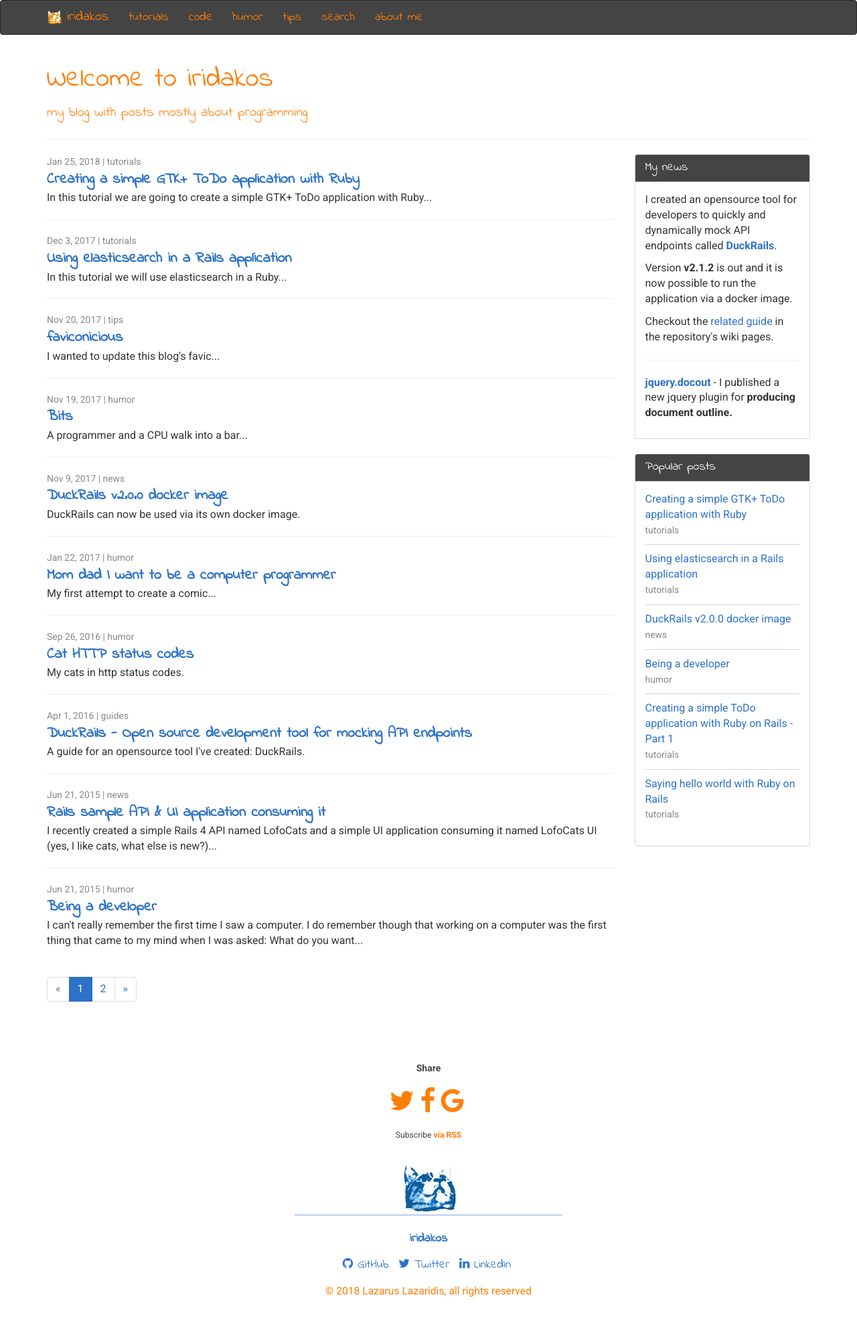
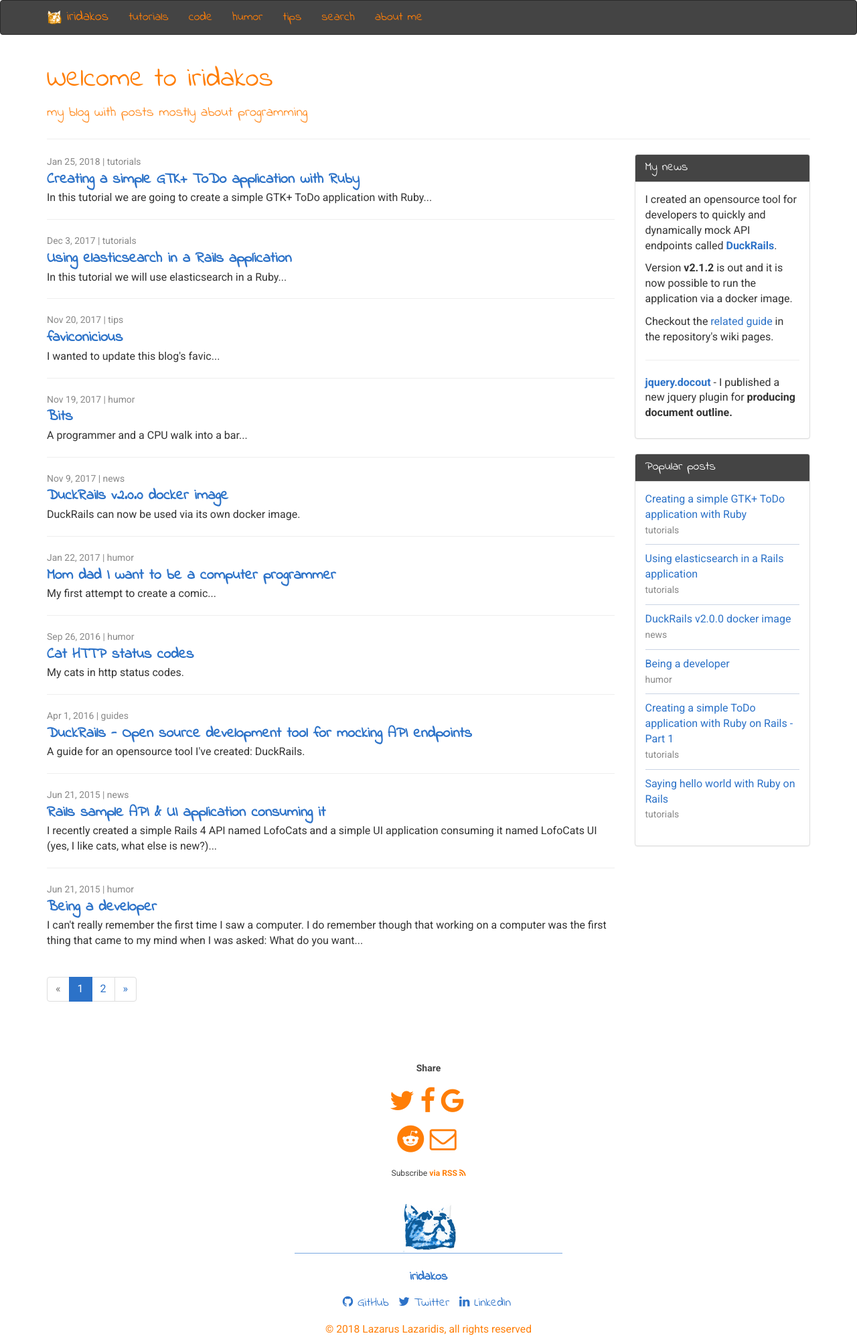
Before and after one commit to iridakos/iridakos.github.io, a Jekyll site: the page built from index.html, in a window 1280 px wide. Shown: the whole page at 67% size. Built offline with Jekyll 4.4.1, drawn with Linux system fonts in a browser that asks for light colours; nearby versions of some CDN libraries; the list of posts is cut into pages by our own code; comment, search, counter and statistics services are not loaded; before the commit the page ends 1949 px from its top, so only the background shows below that.

Commit message:
Update sharing options.

```diff
--- a/_includes/share-page.html
+++ b/_includes/share-page.html
@@ -7,9 +7,12 @@
         <a class="share-link ga-event-link" data-event-label="{{ page.title }}" data-event-category="Share to Twitter" data-event-action="click" href="https://twitter.com/intent/tweet?text={{ page.title }}&url={{ site.url }}{{ page.url }}&via={{ site.twitter_username }}&related={{ site.twitter_username }}" rel="nofollow" target="_blank" title="Share on Twitter"><i class="fa fa-twitter"></i></a>
         <a class="share-link ga-event-link" data-event-label="{{ page.title }}" data-event-category="Share to Facebook" data-event-action="click" href="https://facebook.com/sharer.php?u={{ site.url }}{{ page.url }}" rel="nofollow" target="_blank" title="Share on Facebook"><i class="fa fa-facebook"></i></a>
         <a class="share-link ga-event-link" data-event-label="{{ page.title }}" data-event-category="Share to G+" data-event-action="click" href="https://plus.google.com/share?url={{ site.url }}{{ page.url }}" rel="nofollow" target="_blank" title="Share on Google+"><i class="fa fa-google"></i></a>
+        <br />
+        <a class="share-link ga-event-link" data-event-label="{{ page.title }}" data-event-category="Share to Reddit" data-event-action="click" href="https://www.reddit.com/submit" onclick="window.location = 'https://www.reddit.com/submit?url=' + encodeURIComponent(window.location); return false" title="Share on Reddit"><i class="fa fa-reddit"></i></a>
+        <a class="share-link ga-event-link" data-event-label="{{ page.title }}" data-event-category="Share with email" data-event-action="click" href="mailto:?subject={{ site.title }} | {{ page.title }}&amp;body={{ site.title }} | {{ page.title }}: {{ site.url }}"><i class="fa fa-envelope-o" title="Share with email"></i></a>
     </p>
 
     <p>
-        <small>Subscribe <a class="ga-event-link" data-event-label="{{ page.title }}" data-event-category="Subscribe to RSS" data-event-action="click" href="{{ "/feed.xml" | prepend: site.baseurl }}"><strong>via RSS</strong></a></small>
+        <small>Subscribe <a class="ga-event-link" data-event-label="{{ page.title }}" data-event-category="Subscribe to RSS" data-event-action="click" href="{{ "/feed.xml" | prepend: site.baseurl }}"><strong>via RSS <i class="fa fa-rss"></i></strong></a></small>
     </p>
 </div>
```
